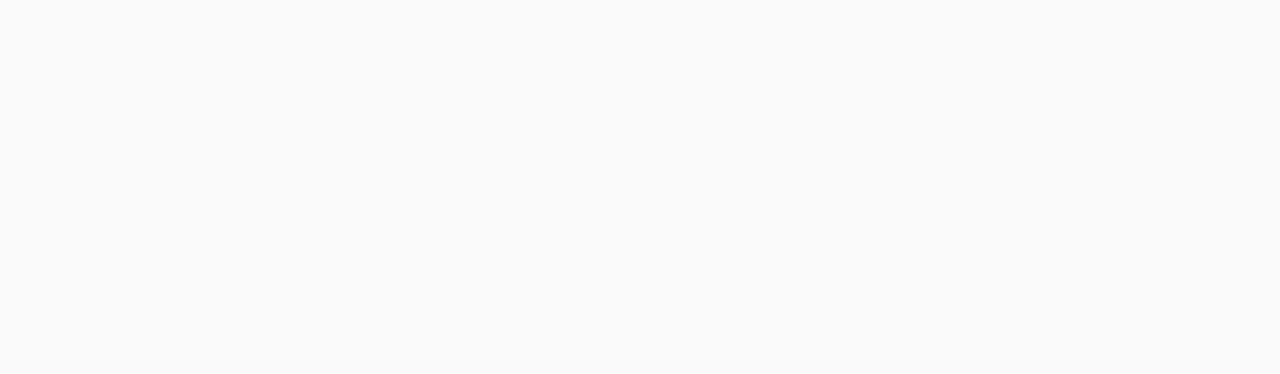
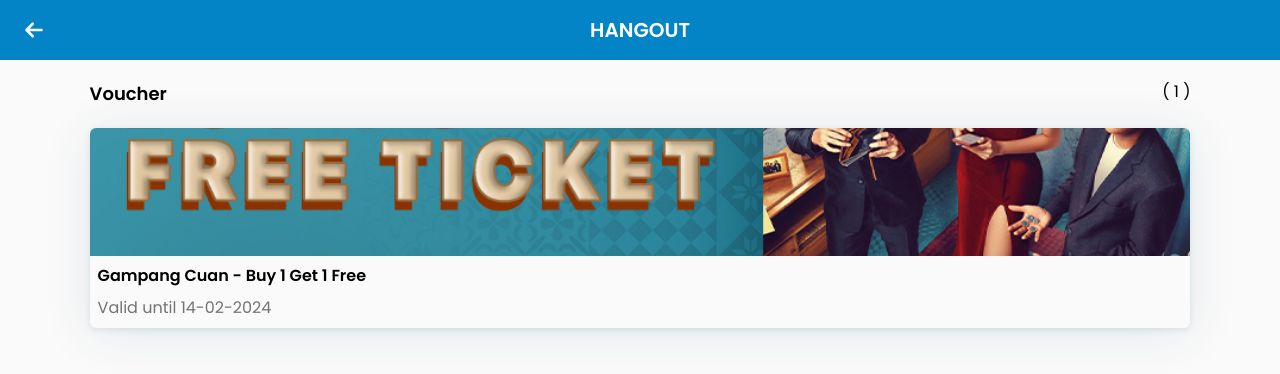
Before and after one commit to bryanberlandro/HangOut-XXI, a React (Vite) app: page /voucher in a window 1280 px wide. Before the commit this address had no page. Shown: the top 374 px of the page. Built offline with nearby package versions, Linux system fonts and the light colour scheme.

Commit message:
page: add voucher section

```diff
--- /dev/null
+++ b/src/components/Fragments/Header.jsx
@@ -0,0 +1,16 @@
+/* eslint-disable react/prop-types */
+import { FaArrowLeft } from "react-icons/fa6";
+import { Link } from "react-router-dom";
+
+export function Header({name}){
+    return (
+        <>
+        <div className="w-full bg-btn-focus py-4 px-[7%] text-white flex justify-center items-center relative">
+            <Link to="/" className="text-xl cursor-pointer absolute left-6">
+                <FaArrowLeft/>
+            </Link>
+            <h1 className="text-xl font-semibold contrast-125">{name}</h1>
+        </div>
+        </>
+    )
+}
--- a/src/components/Fragments/PartnersFrag.jsx
+++ b/src/components/Fragments/PartnersFrag.jsx
@@ -1,8 +1,8 @@
 /* eslint-disable react/prop-types */
 export function PartnersFrag({image, key}){
     return(
-        <div className="w-48 h-16 relative overflow-hidden">
-            <img src={image} alt={key} className="absolute  w-full"/>
+        <div className="w-36 relative overflow-hidden">
+            <img src={image} alt={key} className="w-full"/>
         </div>
     )
 }
--- /dev/null
+++ b/src/components/Fragments/VoucherCard.jsx
@@ -0,0 +1,16 @@
+/* eslint-disable react/prop-types */
+export function VoucherCard({image, promo, date}){
+    return(
+        <>
+        <div className="w-full rounded-md overflow-hidden shadow-multiple">
+            <div className="w-full h-32">
+                <img src={image} alt="" className="w-full h-full object-cover"/>
+            </div>
+            <div className="pl-2 py-2">
+                <h1 className="font-semibold">{promo}</h1>
+                <h2 className="text-neutral-500 mt-2">{date}</h2>
+            </div>
+        </div>
+        </>
+    )
+}
--- a/src/components/Layouts/FooterLayout.jsx
+++ b/src/components/Layouts/FooterLayout.jsx
@@ -3,7 +3,7 @@
 export function FooterLayout(){
     return (
         <>
-        <div className="w-full px-[7%] py-7 text-center bg-sky-800 text-white flex flex-col gap-4">
+        <div className="w-full px-[7%] pt-7 pb-10 text-center bg-sky-800 text-white flex flex-col gap-8">
             <div className="flex flex-col">
                 <h1 className="text-xl font-semibold text-white contrast-125">HANGOUT.<span className="bg-gradient-to-br from-btn to-btn-focus bg-clip-text text-transparent font-bold">XXI</span></h1>
                 <p className="text-sm font-normal text-neutral-300 mt-3">Great App For Movie Lovers in Indonesia! Platform From Cinema To Buy Movie Ticket And Choose Your Seat</p>
@@ -14,7 +14,7 @@
             </div>
             <div className="flex flex-col items-center gap-2 ">
                 <h1 className="font-semibold">Follow Us</h1>
-                <div className="flex gap-4">
+                <div className="flex gap-4 text-2xl">
                     <FaInstagram/>
                     <FaTwitter/>
                     <FaWhatsapp/>
--- a/src/components/Layouts/PartnersLayout.jsx
+++ b/src/components/Layouts/PartnersLayout.jsx
@@ -27,12 +27,12 @@
     return (
         <>
         <div className="px-[7%]">
-            <h1 className="font-semibold text-xl mb-10">Our Partners</h1>
+            <h1 className="font-semibold text-xl mb-6">Our Partners</h1>
             <div className="flex flex-wrap gap-4 justify-center">
             {partners.map(partner => (
                 <PartnersFrag image={partner.image} key={partner.id}/>
             ))}
-
+            <img src="../../assets/img/cgv-logo.png"/>
             </div>
         </div>
         </>
--- /dev/null
+++ b/src/components/Layouts/PromoLayout.jsx
@@ -0,0 +1,23 @@
+import { useState } from "react"
+import notif2 from "../../assets/img/banner-2.jpg"
+import { VoucherCard } from "../Fragments/VoucherCard"
+
+
+export function PromoLayout(){
+    const [total, setTotal] = useState(1)
+
+    return (
+        <>
+        <div className="px-[7%] flex justify-between my-5">
+        <h1 className="font-semibold text-lg">Voucher</h1>
+        <p>( {total} )</p>
+        </div>
+        <div className="w-full px-[7%] flex flex-col gap-4">
+            {total == 0
+            ? <div className="text-neutral-300 text-center mt-10">No Vouchers Found</div>
+            : <VoucherCard image={notif2} promo={'Gampang Cuan - Buy 1 Get 1 Free'} date={'Valid until 14-02-2024'}/>
+            }
+        </div>
+        </>
+    )
+}
--- a/src/main.jsx
+++ b/src/main.jsx
@@ -6,6 +6,7 @@
 import Home from './pages/homePage';
 import LoginPage from './pages/loginPage';
 import RegisterPage from './pages/registerPage';
+import PromoPage from './pages/promoPage';
 
 // const router = createBrowserRouter([
 //   {
@@ -28,6 +29,7 @@
     <BrowserRouter>
         <Routes>
         <Route path='/' element={<Home/>} />
+        <Route path='/voucher' element={<PromoPage/>} />
         <Route path='/login' element={<LoginPage/>} />
         <Route path='/register' element={<RegisterPage/>} />
         </Routes>
--- a/src/pages/homePage.jsx
+++ b/src/pages/homePage.jsx
@@ -9,6 +9,7 @@
 import { Notifications } from "../components/Notifications";
 import { PartnersLayout } from "../components/Layouts/PartnersLayout";
 import { FooterLayout } from "../components/Layouts/FooterLayout";
+import { Link } from "react-router-dom";
 
 export default function Home(){
     const [showNotification, setShowNotification] = useState(false)
@@ -31,10 +32,12 @@
                     <FaLocationDot className="text-btn xl:text-lg"/>
                     <h1 className="font-medium xl:text-lg xl:font-bold">DEPOK</h1>
                 </div>
-                <div onClick={() => handleNotification()} className="flex gap-2 items-center cursor-pointer">
+                <Link to="/voucher">
+                <div className="flex gap-2 items-center cursor-pointer">
                     <FaTicket className="text-btn"/>
                     <h1 className="text-sm xl:font-semibold">Voucher</h1>
                 </div>
+                </Link>
             </div>
             <div className="px-[5%] md:px-[8%]">
             <Carousel showNotif={() => handleNotification()}/>
--- /dev/null
+++ b/src/pages/promoPage.jsx
@@ -0,0 +1,11 @@
+import { Header } from "../components/Fragments/Header";
+import { PromoLayout } from "../components/Layouts/PromoLayout";
+
+export default function PromoPage(){
+    return(
+        <div className="w-full h-dvh overflow-hidden">
+            <Header name={'HANGOUT'}/>
+            <PromoLayout/>
+        </div>
+    )
+}
```
